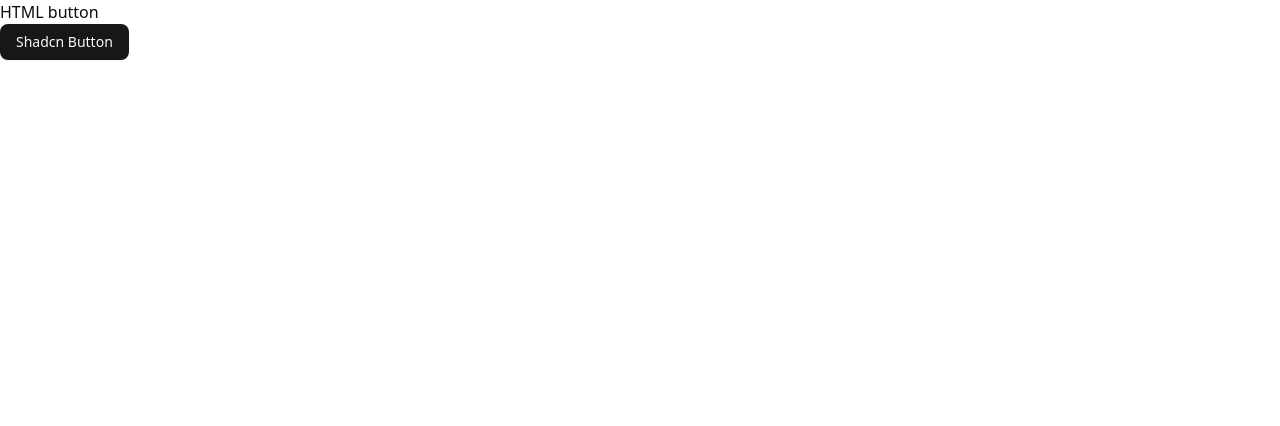
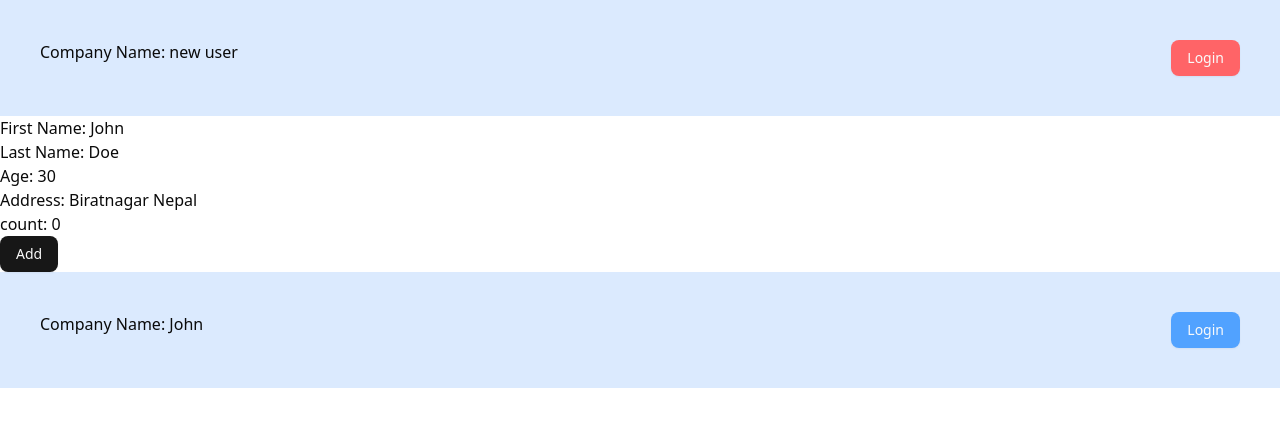
Before and after one commit to moonbeeez11/travelplan, a React (Vite) app: page / in a window 1280 px wide. Shown: the top 426 px of the page. Built offline with nearby package versions, Linux system fonts and the light colour scheme.

Commit message:
jsx, component, props, useState

```diff
--- a/src/App.jsx
+++ b/src/App.jsx
@@ -1,12 +1,38 @@
+import { useState } from "react";
+import Navbar from "./components/Navbar";
 import { Button } from "./components/ui/button"
 
 function App() {
 
+  const user = {
+    firstName: "John",
+    lastName: "Doe",
+    age: 30,
+    address: "Biratnagar Nepal",
+  };
+
+  const user2 = {
+    firstName: "new user",
+    lastName: "Doe",
+    age: 25,
+    address: "Kathmandu Nepal",
+  };
+
+  const [count, setCount] = useState(0);
+
+
   return (
     <>
-      <button>HTML button</button>
-      <br />
-      <Button>Shadcn Button</Button>
+    <Navbar data={user2} color={"red"} />
+      <p>
+        First Name: {user.firstName} <br />
+        Last Name: {user.lastName} <br />
+        Age: {user.age} <br />
+        Address: {user.address}<br />
+        count: {count}
+      </p>
+      <Button onClick={()=>{setCount( count+5 )}} >Add</Button>
+      <Navbar data={user} color={"blue"} />
     </>
   )
 }
--- /dev/null
+++ b/src/components/Navbar.jsx
@@ -0,0 +1,14 @@
+import React from 'react'
+import { Button } from './ui/button'
+
+const Navbar = ({data, color}) => {
+
+  return (
+    <div className='flex justify-between p-10 bg-blue-100'>
+        <h1 className='hover:bg-red-500'>Company Name: {data.firstName} </h1>
+        <Button className={color=="red"?"bg-red-400":"bg-blue-400"}>Login</Button>
+    </div>
+  )
+}
+
+export default Navbar
```
